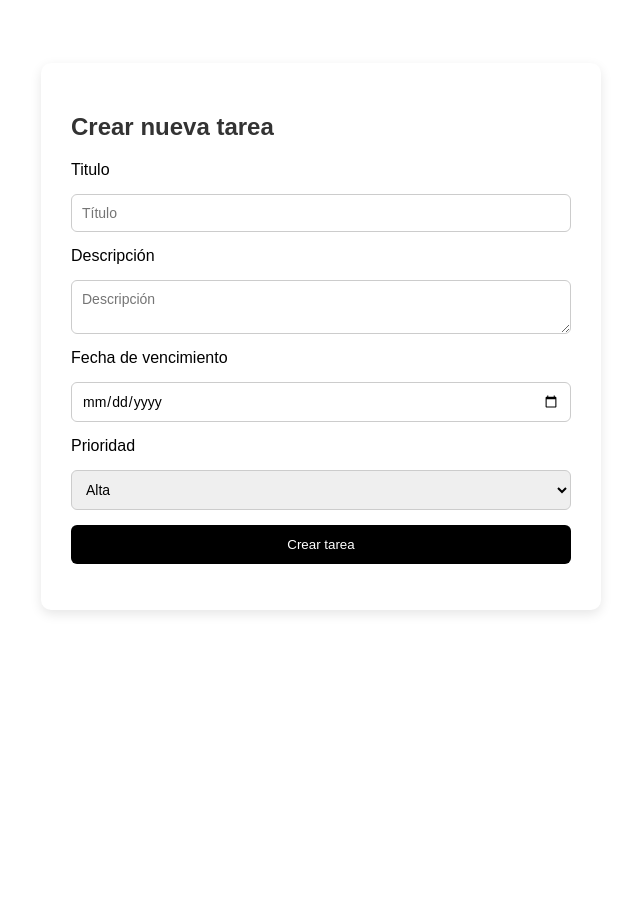
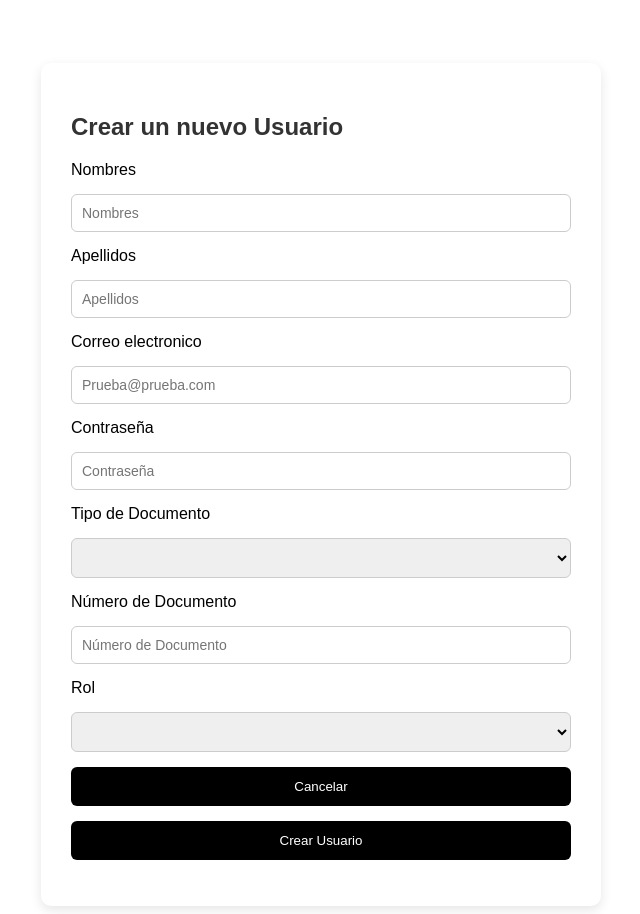
Before and after one commit to DianaOvski/Meditaal2.0, a PHP site: page /views/task/createTask.php in a window 1280 px wide. Shown: the whole page, without its empty margins (319-959 px from the left). Before the commit the page ends 614 px from the top, so only its background shows below. Run offline with PHP 8.4, Linux system fonts and the light colour scheme.

Commit message:
creado formulario crear Usuario

```diff
--- a/views/layout/layout.php
+++ b/views/layout/layout.php
@@ -23,8 +23,8 @@
         <div class="top-links">
           <a href="index.php?action=dashboard">Crear pacientes</a>
           <a href="index.php?action=pendingTasks">Mis Pacientes</a>
-          <a href="index.php?action=create">Nueva Tarea</a>
-          <a href="../views/users/createUser.php">Crear usuario</a>
+          <a href="index.php?action=create">Crear usuario</a>
+          <a href="../views/users/createUser.php">Crear usuario Sin crear</a>
           <a href="../views/calendario/calendario.html">Agenda</a>
         </div>
         <div class="bottom-link">
--- a/views/task/createTask.php
+++ b/views/task/createTask.php
@@ -1,23 +1,36 @@
 <div class="form-wrapper">
-  <h2>Crear nueva tarea</h2>
+  <h2>Crear un nuevo Usuario</h2>
   <form method="POST" action="index.php?action=saveTask">
-    <label for="">Titulo</label>
-    <input type="text" name="title" placeholder="Título" required>
-    <label for="">Descripción</label>
-    <textarea name="description" placeholder="Descripción" required></textarea>
-    <label for="">Fecha de vencimiento</label>
-    <input type="date" name="due_date" required>
-
-    <label for="">Prioridad</label>
-
-    <select name="priority" required>
-      <option value="Alta">Alta</option>
-      <option value="Media">Media</option>
-      <option value="Baja">Baja</option>
+    <label for="">Nombres</label>
+    <input type="text" name="Nombres" placeholder="Nombres" required>
+    <label for="">Apellidos</label>
+    <input type="text" name="Apellidos" placeholder="Apellidos" required>
+    <label for="">Correo electronico</label>
+    <input type="email" name="email" placeholder="Prueba@prueba.com" required>
+    <label for="">Contraseña</label>
+    <input type="password" name="password" placeholder="Contraseña" required>
+    <label for="">Tipo de Documento</label>
+    <select name="documentType" required>
+      <option value=""></option>
+      <option value="Cedula_Ciudadania">Cedula de Ciudadania</option>
+      <option value="Tarjeta_Indentidad">Tarjeta de Identidad</option>
+      <option value="Pasaporte">Pasaporte</option>
+      <option value="CedulaEx">Cedula de extranjería</option>
+      <option value="PP">P.P</option>
+      <option value="NIT">NIT</option>
+    </select>
+    <label for="">Número de Documento</label>
+    <input type="number" name="documentNumber" placeholder="Número de Documento" required>
+    <label for="">Rol</label>
+    <select name="Rol" required>
+      <option value=""></option>
+      <option value="Administrador">Administrador</option>
+      <option value="Doctor">Doctor</option>
+      <option value="Auxiliar">Auxiliar</option>
     </select>
 
-
-    <button type="submit">Crear tarea</button>
+    <button type="reset">Cancelar</button>
+    <button type="submit">Crear Usuario</button>
   </form>
 </div>
 
```
